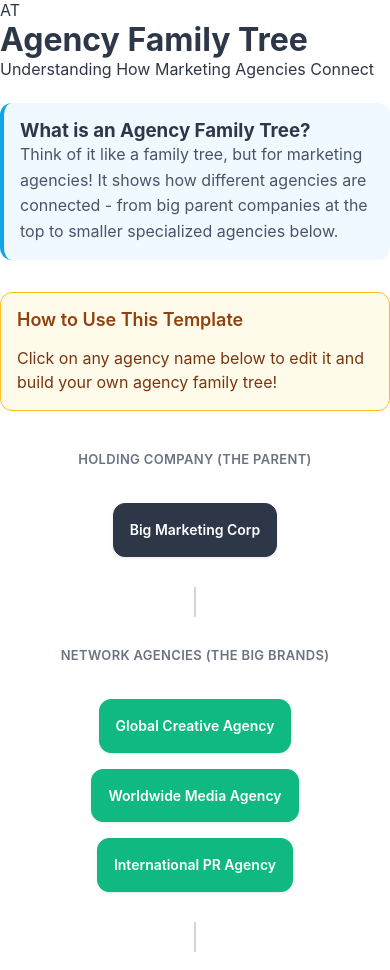
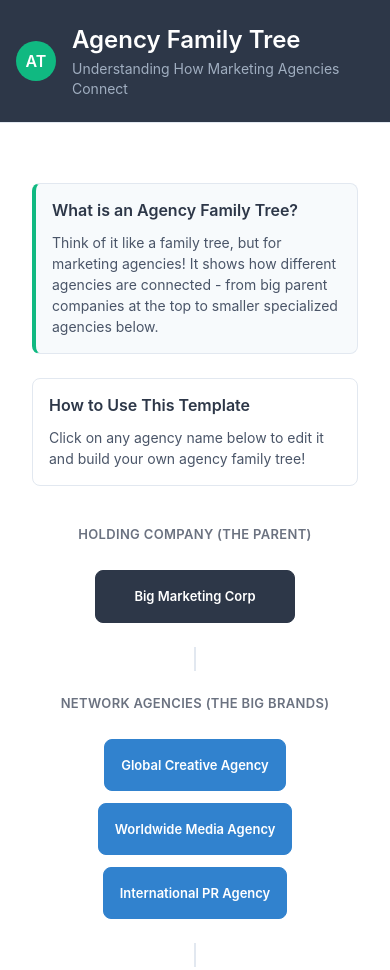
Before and after one commit to jkruckivey/CIAD, a plain HTML site: page index.html in a window 390 px wide. Shown: the top 970 px of the page. Drawn offline with Linux system fonts and the light colour scheme.

Commit message:
Refine and expand agency tree CSS styles in index.html
Enhanced the in-page CSS for the agency family tree to better align with styles.css patterns, improving layout, color schemes, spacing, and component consistency. Added new styles for header, legend, info, and instruction boxes, and adjusted responsive behavior for better mobile support.

```diff
--- a/index.html
+++ b/index.html
@@ -6,11 +6,69 @@
     <title>Simple Agency Family Tree</title>
     <link rel="stylesheet" href="styles.css">
     <style>
-        /* Agency tree specific styles aligned with styles.css patterns */
+        /* Matching styles.css structure and patterns */
+        .header {
+            background: #2d3748;
+            padding: 24px 0;
+            border-bottom: 1px solid #e2e8f0;
+        }
+
+        .header-content {
+            max-width: 1200px;
+            margin: 0 auto;
+            padding: 0 24px;
+            display: flex;
+            align-items: center;
+            gap: 16px;
+        }
+
+        .logo {
+            background: #10b981;
+            color: white;
+            width: 40px;
+            height: 40px;
+            border-radius: 50%;
+            display: flex;
+            align-items: center;
+            justify-content: center;
+            font-size: 16px;
+            font-weight: 600;
+            flex-shrink: 0;
+        }
+
+        .header-text h1 {
+            color: white;
+            font-size: 24px;
+            font-weight: 600;
+            margin: 0;
+            line-height: 1.3;
+        }
+
+        .header-text p {
+            color: #a0aec0;
+            font-size: 14px;
+            margin: 4px 0 0 0;
+            line-height: 1.4;
+        }
+
+        .container {
+            max-width: 1200px;
+            margin: 0 auto;
+            padding: 0 24px;
+        }
+
+        /* Main content using styles.css content-section pattern */
+        .main-card {
+            background: white;
+            padding: 24px;
+            margin: 40px 0;
+        }
+
+        /* Tree structure using styles.css card patterns */
         .tree-structure {
             display: flex;
             flex-direction: column;
-            gap: 40px;
+            gap: 32px;
             align-items: center;
             margin: 40px 0;
         }
@@ -18,64 +76,71 @@
         .level {
             display: flex;
             justify-content: center;
-            gap: 24px;
+            gap: 16px;
             flex-wrap: wrap;
             width: 100%;
         }
 
+        /* Agency boxes styled like question-container components */
         .agency-box {
             background: white;
             border: 1px solid #e2e8f0;
-            border-radius: 12px;
+            border-radius: 8px;
             padding: 20px;
             text-align: center;
             min-width: 200px;
-            box-shadow: 0 1px 3px rgba(0, 0, 0, 0.1);
             transition: all 0.2s ease;
-            cursor: text;
-            font-size: 15px;
+            cursor: pointer;
+            font-size: 14px;
             font-weight: 500;
             line-height: 1.4;
+            color: #2d3748;
         }
 
         .agency-box:hover {
+            border-color: #cbd5e0;
+            box-shadow: 0 4px 12px rgba(0, 0, 0, 0.1);
             transform: translateY(-1px);
-            box-shadow: 0 4px 12px rgba(16, 185, 129, 0.15);
-            border-color: #10b981;
+        }
+
+        .agency-box:focus {
+            outline: 2px solid #3182ce;
+            outline-offset: 2px;
         }
 
         .agency-box[contenteditable="true"]:focus {
-            outline: none;
-            border-color: #10b981;
-            background: white;
-            box-shadow: 0 0 0 3px rgba(16, 185, 129, 0.1);
+            outline: 2px solid #3182ce;
+            outline-offset: 2px;
+            border-color: #3182ce;
         }
 
-        /* Agency levels using greens and grays */
+        /* Agency levels using styles.css color scheme */
         .holding-company {
             background: #2d3748;
             color: white;
             font-size: 16px;
             font-weight: 600;
             border: 1px solid #2d3748;
-            min-width: 300px;
+            min-width: 280px;
         }
 
         .holding-company:hover {
             background: #4a5568;
             border-color: #4a5568;
+            box-shadow: 0 4px 12px rgba(45, 55, 72, 0.2);
         }
 
         .network-agency {
-            background: #10b981;
+            background: #3182ce;
             color: white;
             font-weight: 600;
-            border: 1px solid #10b981;
+            border: 1px solid #3182ce;
         }
 
         .network-agency:hover {
-            background: #059669;
-            border-color: #059669;
+            background: #2c5aa0;
+            border-color: #2c5aa0;
+            box-shadow: 0 4px 12px rgba(49, 130, 206, 0.2);
         }
 
         .specialized-agency {
@@ -87,23 +152,25 @@
         .specialized-agency:hover {
             background: #4b5563;
             border-color: #4b5563;
+            box-shadow: 0 4px 12px rgba(107, 114, 128, 0.2);
         }
 
         .boutique-agency {
-            background: #d1fae5;
-            color: #065f46;
-            border: 1px solid #a7f3d0;
+            background: #f7fafc;
+            color: #2d3748;
+            border: 1px solid #e2e8f0;
         }
 
         .boutique-agency:hover {
-            background: #a7f3d0;
-            border-color: #6ee7b7;
+            background: #edf2f7;
+            border-color: #cbd5e0;
+            box-shadow: 0 4px 12px rgba(0, 0, 0, 0.1);
         }
 
         .connection-line {
             width: 2px;
-            height: 30px;
-            background: #d1d5db;
+            height: 24px;
+            background: #e2e8f0;
             margin: 0 auto;
         }
 
@@ -113,12 +180,12 @@
             font-weight: 600;
             text-transform: uppercase;
             letter-spacing: 0.025em;
-            margin-bottom: 20px;
+            margin-bottom: 16px;
             text-align: center;
             width: 100%;
         }
 
-        /* Use existing styles.css patterns for legend */
+        /* Legend using quiz-section pattern */
         .simple-legend {
             background: #f8f9fa;
             border-radius: 12px;
@@ -127,10 +194,17 @@
             border: 1px solid #e2e8f0;
         }
 
+        .simple-legend h3 {
+            font-size: 18px;
+            font-weight: 600;
+            color: #2d3748;
+            margin: 0 0 20px 0;
+        }
+
         .legend-grid {
             display: grid;
             grid-template-columns: repeat(auto-fit, minmax(250px, 1fr));
-            gap: 16px;
+            gap: 12px;
         }
 
         .legend-item {
@@ -138,85 +212,104 @@
             align-items: center;
             font-size: 14px;
             color: #4a5568;
-            line-height: 1.5;
+            line-height: 1.4;
+            padding: 8px 0;
         }
 
         .legend-color {
-            width: 20px;
-            height: 20px;
+            width: 18px;
+            height: 18px;
             border-radius: 4px;
             margin-right: 12px;
             flex-shrink: 0;
         }
 
         .holding-color { background: #2d3748; }
-        .network-color { background: #10b981; }
+        .network-color { background: #3182ce; }
         .specialized-color { background: #6b7280; }
-        .boutique-color { background: #d1fae5; border: 1px solid #a7f3d0; }
+        .boutique-color { background: #f7fafc; border: 1px solid #e2e8f0; }
 
-        /* Align info boxes with styles.css key-themes pattern */
+        /* Info boxes using styles.css explanation patterns */
         .intro-box {
-            background: #f0f9ff;
+            background: #f7fafc;
+            border: 1px solid #e2e8f0;
+            border-radius: 8px;
             padding: 20px;
-            border-radius: 12px;
             margin: 24px 0;
-            border-left: 4px solid #0ea5e9;
+            border-left: 4px solid #10b981;
         }
 
-        .intro-box strong {
-            color: #0c4a6e;
-            display: block;
-            margin-bottom: 12px;
+        .intro-box h3 {
+            color: #2d3748;
+            font-size: 16px;
             font-weight: 600;
+            margin: 0 0 12px 0;
         }
 
         .intro-box p {
-            color: #475569;
-            margin-bottom: 0;
-            line-height: 1.6;
+            color: #4a5568;
+            font-size: 14px;
+            margin: 0;
+            line-height: 1.5;
         }
 
-        /* Align instructions with styles.css assessment-section pattern */
         .instructions-box {
-            background: #fffbeb;
-            border: 1px solid #fbbf24;
-            border-radius: 12px;
-            padding: 24px;
-            margin-top: 32px;
+            background: white;
+            border: 1px solid #e2e8f0;
+            border-radius: 8px;
+            padding: 20px;
+            margin: 24px 0;
         }
 
         .instructions-box h3 {
-            color: #92400e;
-            margin-top: 0;
-            margin-bottom: 16px;
-            font-size: 18px;
+            color: #2d3748;
+            font-size: 16px;
             font-weight: 600;
+            margin: 0 0 12px 0;
         }
 
         .instructions-box p {
-            color: #78350f;
-            margin-bottom: 0;
+            color: #4a5568;
+            font-size: 14px;
+            margin: 0;
             line-height: 1.5;
         }
 
         @media (max-width: 768px) {
+            .header-content {
+                padding: 0 16px;
+            }
+
+            .container {
+                padding: 0 16px;
+            }
+
+            .main-card {
+                padding: 16px;
+                margin: 20px 0;
+            }
+
             .agency-box {
-                min-width: 150px;
+                min-width: 160px;
                 padding: 16px;
-                font-size: 14px;
+                font-size: 13px;
+            }
+
+            .holding-company {
+                min-width: 200px;
             }
 
             .level {
-                gap: 16px;
+                gap: 12px;
             }
 
             .tree-structure {
-                gap: 30px;
+                gap: 24px;
             }
 
             .legend-grid {
                 grid-template-columns: 1fr;
-                gap: 12px;
+                gap: 8px;
             }
 
             .simple-legend {
```
